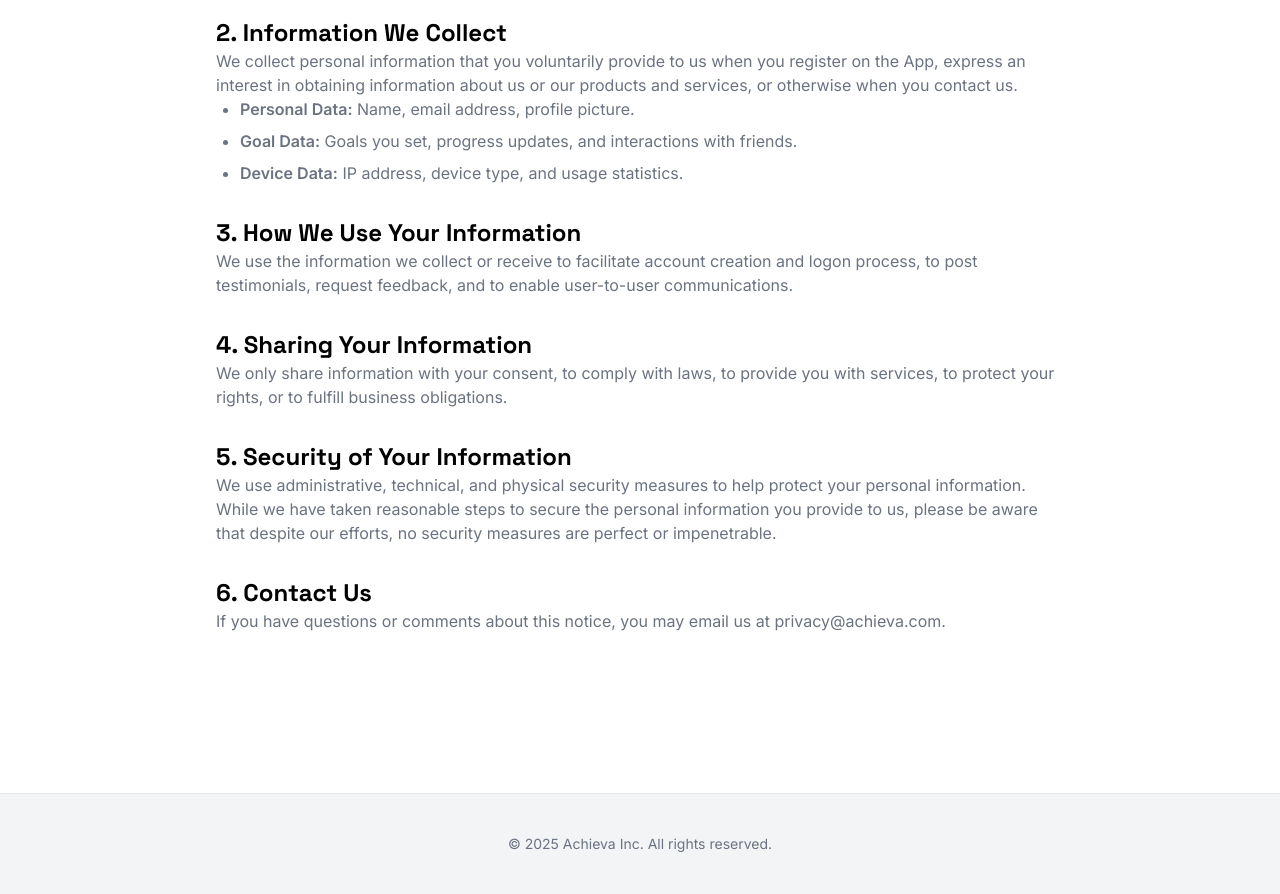
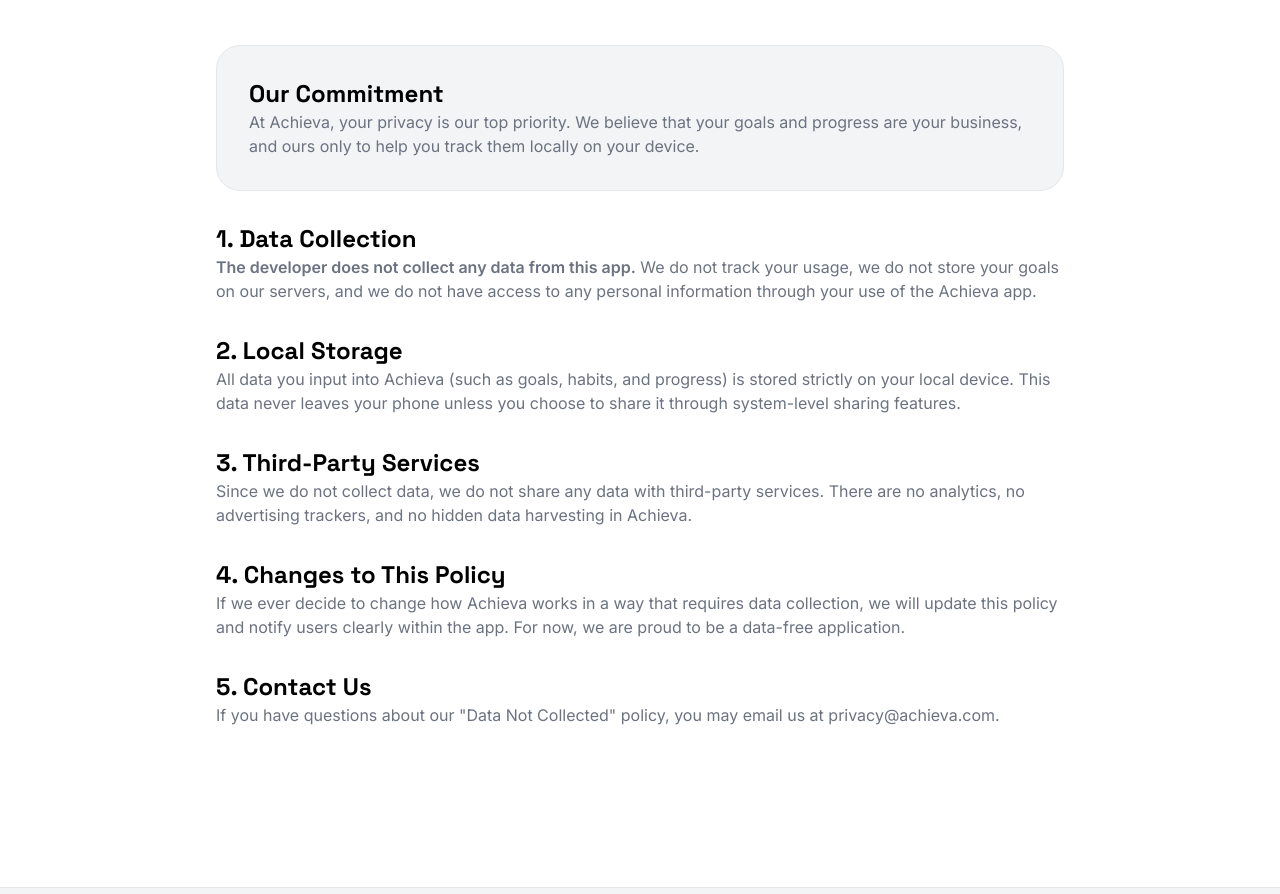
Before and after one commit to Permutationed/sali, a plain HTML site: page privacy.html in a window 1280 px wide. Shown: the part 364-1258 px from the top of the page. Drawn offline with nearby package versions, Linux system fonts and the light colour scheme.

Commit message:
Update privacy policy to 'Data Not Collected' to match App Store requirements

```diff
--- a/privacy.html
+++ b/privacy.html
@@ -63,41 +63,43 @@
       </header>
 
       <main class="flex-1 max-w-4xl mx-auto px-6 py-12 md:py-20">
-        <h1 class="text-4xl md:text-6xl font-bold mb-8 tracking-tighter">Privacy Policy</h1>
+        <div class="flex flex-col items-center text-center mb-12">
+           <div class="size-20 bg-green-100 dark:bg-green-900/30 rounded-full flex items-center justify-center mb-6">
+              <span class="material-symbols-outlined text-4xl text-green-600 dark:text-green-400">verified_user</span>
+           </div>
+           <h1 class="text-4xl md:text-6xl font-bold tracking-tighter mb-4">Privacy Policy</h1>
+           <p class="text-xl text-text-secondary dark:text-gray-400 font-medium">Data Not Collected</p>
+        </div>
+
         <div class="prose prose-lg dark:prose-invert max-w-none space-y-8 text-text-secondary dark:text-gray-400">
-          <section>
-            <h2 class="text-2xl font-bold text-text-main dark:text-white">1. Introduction</h2>
-            <p>Welcome to Achieva. We are committed to protecting your personal information and your right to privacy. If you have any questions or concerns about this privacy notice, or our practices with regards to your personal information, please contact us.</p>
+          <section class="bg-surface-light dark:bg-white/5 p-8 rounded-3xl border border-border-color dark:border-white/10">
+            <h2 class="text-2xl font-bold text-text-main dark:text-white mt-0">Our Commitment</h2>
+            <p>At Achieva, your privacy is our top priority. We believe that your goals and progress are your business, and ours only to help you track them locally on your device.</p>
           </section>
 
           <section>
-            <h2 class="text-2xl font-bold text-text-main dark:text-white">2. Information We Collect</h2>
-            <p>We collect personal information that you voluntarily provide to us when you register on the App, express an interest in obtaining information about us or our products and services, or otherwise when you contact us.</p>
-            <ul class="list-disc pl-6 space-y-2">
-              <li><strong>Personal Data:</strong> Name, email address, profile picture.</li>
-              <li><strong>Goal Data:</strong> Goals you set, progress updates, and interactions with friends.</li>
-              <li><strong>Device Data:</strong> IP address, device type, and usage statistics.</li>
-            </ul>
+            <h2 class="text-2xl font-bold text-text-main dark:text-white">1. Data Collection</h2>
+            <p><strong>The developer does not collect any data from this app.</strong> We do not track your usage, we do not store your goals on our servers, and we do not have access to any personal information through your use of the Achieva app.</p>
           </section>
 
           <section>
-            <h2 class="text-2xl font-bold text-text-main dark:text-white">3. How We Use Your Information</h2>
-            <p>We use the information we collect or receive to facilitate account creation and logon process, to post testimonials, request feedback, and to enable user-to-user communications.</p>
+            <h2 class="text-2xl font-bold text-text-main dark:text-white">2. Local Storage</h2>
+            <p>All data you input into Achieva (such as goals, habits, and progress) is stored strictly on your local device. This data never leaves your phone unless you choose to share it through system-level sharing features.</p>
           </section>
 
           <section>
-            <h2 class="text-2xl font-bold text-text-main dark:text-white">4. Sharing Your Information</h2>
-            <p>We only share information with your consent, to comply with laws, to provide you with services, to protect your rights, or to fulfill business obligations.</p>
+            <h2 class="text-2xl font-bold text-text-main dark:text-white">3. Third-Party Services</h2>
+            <p>Since we do not collect data, we do not share any data with third-party services. There are no analytics, no advertising trackers, and no hidden data harvesting in Achieva.</p>
           </section>
 
           <section>
-            <h2 class="text-2xl font-bold text-text-main dark:text-white">5. Security of Your Information</h2>
-            <p>We use administrative, technical, and physical security measures to help protect your personal information. While we have taken reasonable steps to secure the personal information you provide to us, please be aware that despite our efforts, no security measures are perfect or impenetrable.</p>
+            <h2 class="text-2xl font-bold text-text-main dark:text-white">4. Changes to This Policy</h2>
+            <p>If we ever decide to change how Achieva works in a way that requires data collection, we will update this policy and notify users clearly within the app. For now, we are proud to be a data-free application.</p>
           </section>
 
           <section>
-            <h2 class="text-2xl font-bold text-text-main dark:text-white">6. Contact Us</h2>
-            <p>If you have questions or comments about this notice, you may email us at privacy@achieva.com.</p>
+            <h2 class="text-2xl font-bold text-text-main dark:text-white">5. Contact Us</h2>
+            <p>If you have questions about our "Data Not Collected" policy, you may email us at privacy@achieva.com.</p>
           </section>
         </div>
       </main>
```
